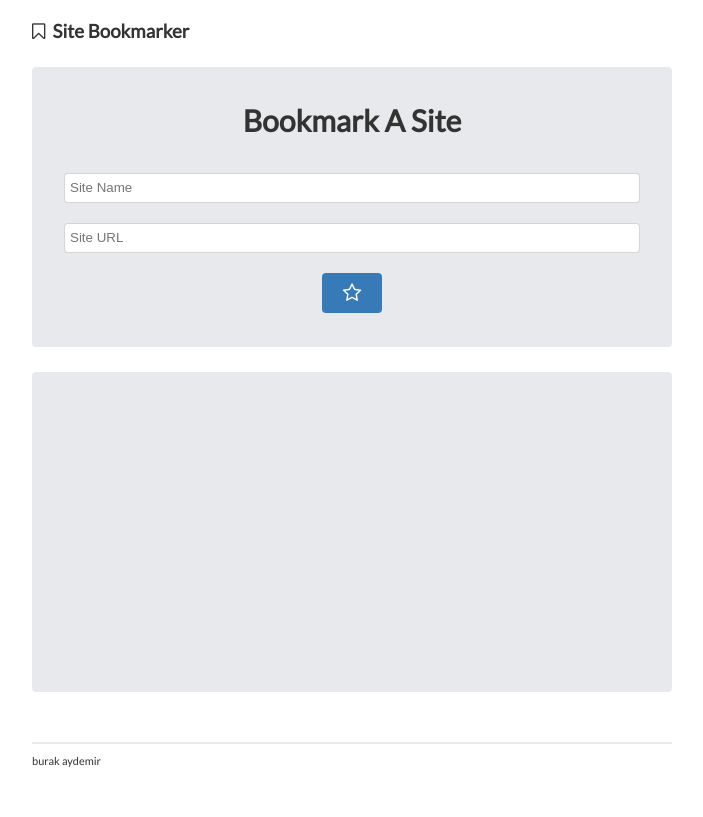
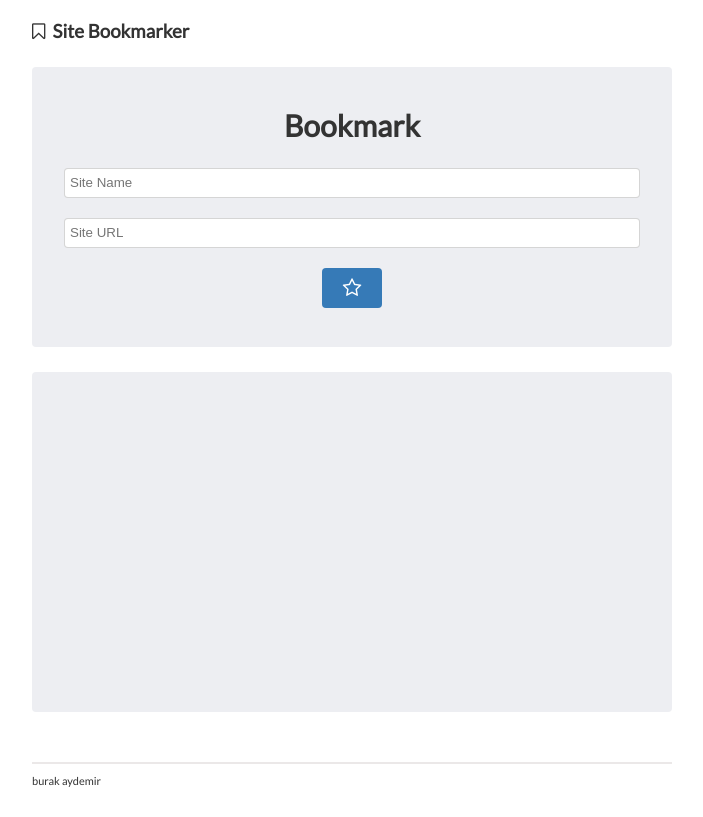
Before and after one commit to BurakAy/bookmarker, a plain HTML site: page index.html in a window 1280 px wide. Shown: the whole page, without its empty margins (288-991 px from the left). Drawn offline with Linux system fonts and the light colour scheme.

Commit message:
update bookmark appearance

```diff
--- a/index.html
+++ b/index.html
@@ -17,7 +17,7 @@
             <h3><i class="fa fa-bookmark-o" aria-hidden="true"></i>&nbsp;&nbsp;Site Bookmarker</h3>
         </header>
         <section id="infoentry">
-            <h1>Bookmark A Site</h1>
+            <h1>Bookmark</h1>
             <form id="submitform">
                 <!-- <label for="sitename">Site Name</label> -->
                 <input type="text" name="sitename" id="sitename" placeholder="Site Name">
--- a/style.scss
+++ b/style.scss
@@ -26,15 +26,15 @@ h1, h3 {
     display: flex;
     flex-direction: row;;
     justify-content: center;
-    align-items: center;
+    align-items: flex-start;
     flex-wrap: wrap;
-    padding: 20px;
+    padding: 30px 20px;
 }
 
 section {
     min-height: 35%;
     margin: 25px auto;
-    background-color: #E8E9EC;
+    background-color: #EDEEF2;
     text-align: center;
     border-radius: 4px;
 }
@@ -50,8 +50,12 @@ section {
     height: 55px;
     width: 95px;
     padding: 5px;
-    margin: 5px;
+    margin: 8px;
     background-color: white;
+
+    -webkit-box-shadow: 4px 4px 17px -2px rgba(0,0,0,0.76);
+    -moz-box-shadow: 4px 4px 17px -2px rgba(0,0,0,0.76);
+    box-shadow: 4px 4px 17px -2px rgba(0,0,0,0.76);
 
     h3 {
         width: 100%;
@@ -68,7 +72,7 @@ section {
 }
 
 h1 {
-    margin: 20px 8px 30px 8px;
+    margin: 20px 8px 20px 8px;
     font-size: 30px;
 }
 
```
Also changed, not shown: style.css, 1 other file.
